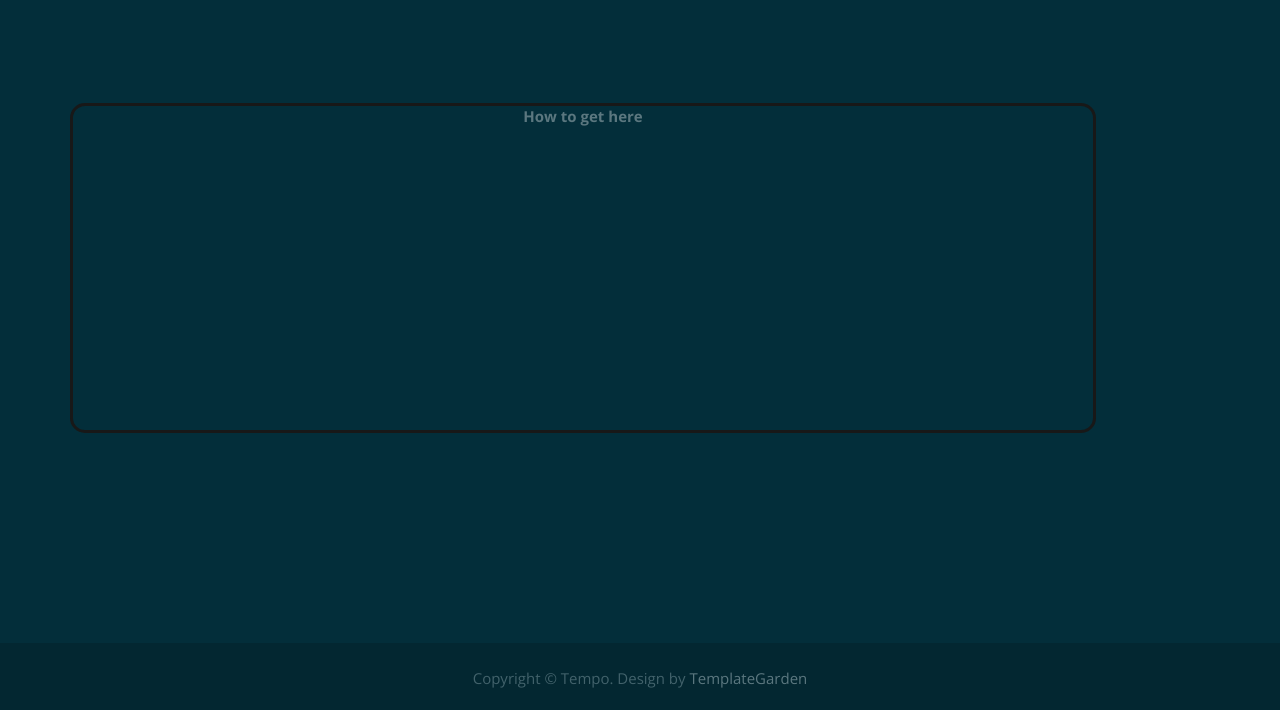
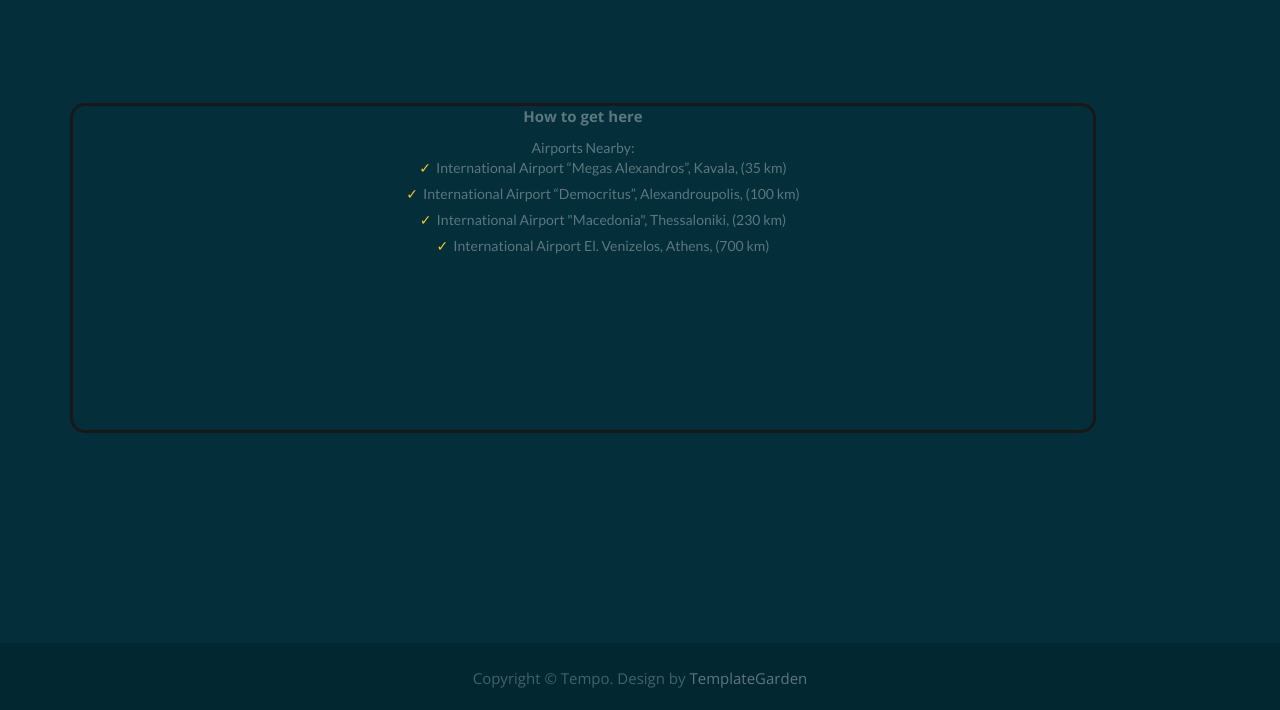
Before and after one commit to astefanidis/House_of_Apps_website, a plain HTML site: page template/index.html in a window 1280 px wide. Shown: the part 8068-8778 px from the top of the page. Drawn offline with nearby package versions, Linux system fonts and the light colour scheme; some packages are replaced by stand-ins of ours; a script that the page names is missing.

Commit message:
airports and stuff

```diff
--- a/template/index.html
+++ b/template/index.html
@@ -744,6 +744,16 @@ src="http://www.youtube.com/embed/XGSy3_Czz8k?autoplay=0">
 
 <div id="text" style="float: center; width: 90%; height:330px; padding: 0px 15px 20px 15px; border-radius: 15px; border: solid #181818 ;" >
          <p><strong>How to get here</strong></p>
+		 Airports Nearby:
+<ol>
+<li>International Airport “Megas Alexandros”, Kavala, (35 km)</li>
+
+<li>International Airport “Democritus”, Alexandroupolis, (100 km)</li>
+
+<li>International Airport "Macedonia", Thessaloniki, (230 km)</li>
+
+<li>International Airport El. Venizelos, Athens, (700 km)</li>
+</ol>
 
 </div>
 
```
